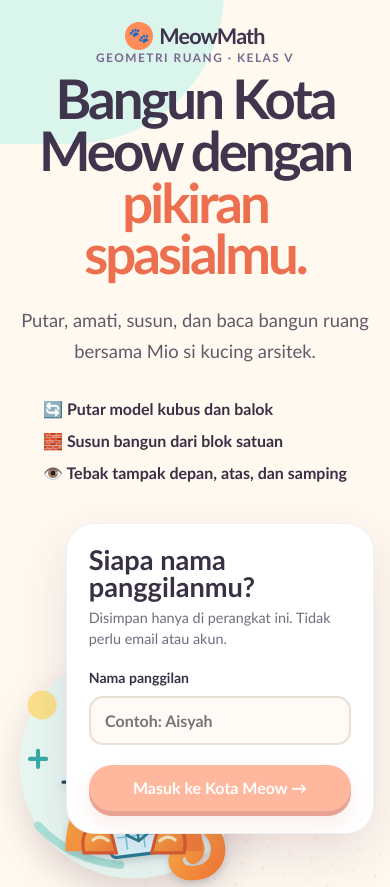
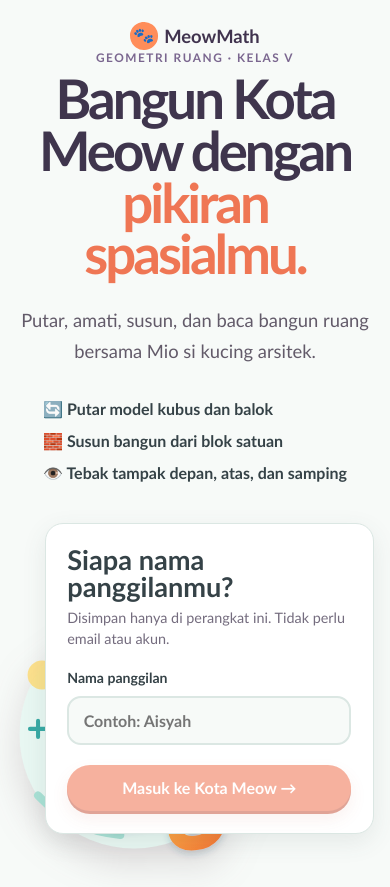
Before and after one commit to fadilyusuf725-commits/MeowMath, a React (Vite) app: page / in a window 390 px wide. Shown: the top 887 px of the page. Built offline with nearby package versions, Linux system fonts and the light colour scheme.

Commit message:
Simplify responsive child-friendly layout

```diff
--- a/src/styles.css
+++ b/src/styles.css
@@ -240,6 +240,109 @@ h1, h2, h3, .brand { font-family: ui-rounded, 'Trebuchet MS', system-ui, sans-se
 .architecture-unified-grid { grid-template-columns: minmax(270px, .85fr) minmax(0, 1.35fr); }
 @media (max-width: 760px) { .architecture-unified-grid { grid-template-columns: minmax(0, 1fr); } }
 
+:root {
+  color: #354247;
+  background: #f7faf8;
+  --ink: #354247;
+  --muted-ink: #68777a;
+  --line: #dbe7e3;
+  --surface: #ffffff;
+  --soft-surface: #f1f8f5;
+  --accent: #ef7654;
+  --accent-dark: #c95d45;
+}
+
+body { background: #f7faf8; color: var(--ink); }
+h1, h2, h3, .brand { letter-spacing: 0; }
+button, input { min-height: 44px; }
+.primary-button { background: var(--accent); box-shadow: 0 3px 0 var(--accent-dark), 0 8px 18px rgba(201, 93, 69, .16); }
+.primary-button:hover:not(:disabled) { box-shadow: 0 4px 0 var(--accent-dark), 0 10px 20px rgba(201, 93, 69, .2); }
+.secondary-button { background: #e9f2ef; color: #45605b; }
+.secondary-button:hover { background: #dcebe6; }
+.topbar { background: rgba(247, 250, 248, .94); border-bottom-color: var(--line); padding-top: .65rem; padding-bottom: .65rem; }
+.app-shell, .home-page, .content-page { background: #f7faf8; }
+.home-page, .content-page, .main-menu-page { max-width: 1180px; }
+.main-menu-hero, .home-hero, .resource-hero, .curriculum-hero, .nets-hero, .architecture-page-hero, .mission-map-heading { background: var(--surface); border: 1px solid var(--line); border-radius: 18px; box-shadow: 0 4px 16px rgba(64, 93, 87, .06); }
+.main-menu-hero::after, .home-hero::after, .welcome-decoration, .welcome-page::after { display: none; }
+.main-menu-hero__copy, .hero-copy { padding: clamp(1.25rem, 3vw, 2.5rem); }
+.main-menu-hero h1, .hero-copy h1, .resource-hero h1, .curriculum-hero h1, .nets-hero h1, .architecture-page-hero h1 { color: #354247; line-height: 1.02; }
+.main-menu-hero h1 em, .hero-copy h1 em, .welcome-copy h1 em { color: var(--accent); }
+.main-menu-board, .learning-steps, .resource-detail, .curriculum-section, .saved-designs, .teacher-card, .settings-card, .privacy-card { border: 1px solid var(--line); border-radius: 18px; box-shadow: 0 3px 12px rgba(64, 93, 87, .04); }
+.main-menu-board { padding: clamp(.9rem, 2vw, 1.25rem); }
+.main-menu-grid { gap: .65rem; }
+.main-menu-card { border-radius: 14px; min-height: 82px; }
+.main-menu-card:hover { box-shadow: 0 6px 14px rgba(64, 93, 87, .1); transform: translateY(-1px); }
+.main-menu-note, .learning-note { background: #38504d; border-radius: 15px; }
+.section-heading { margin-bottom: 1rem; }
+.section-heading h2, .quick-launch h2, .resource-library h2 { color: #354247; }
+.mission-card { border-radius: 15px; min-height: 220px; }
+.mission-card:hover:not(.is-locked) { box-shadow: 0 8px 16px rgba(64, 93, 87, .1); transform: translateY(-2px); }
+.challenge-card { border: 1px solid var(--line); border-radius: 18px; box-shadow: 0 5px 18px rgba(64, 93, 87, .06); }
+.choice-button, .builder-layer, .projection-card, .mini-game, .resource-subcard { border-radius: 12px; }
+.geometry-viewer, .resource-model-section { border-radius: 14px; }
+.quick-launch__cards button, .solid-picker { border-radius: 13px; }
+.quick-launch__cards button:hover { box-shadow: 0 5px 13px rgba(64, 93, 87, .08); transform: translateY(-1px); }
+.welcome-page { background: #f7faf8; }
+.welcome-form-card { border: 1px solid var(--line); border-radius: 18px; box-shadow: 0 8px 24px rgba(64, 93, 87, .1); }
+.welcome-form-card input { background: #f7faf8; border-color: var(--line); }
+.welcome-panel { min-height: 500px; }
+
+@media (min-width: 981px) {
+  .topbar nav button { min-height: 40px; }
+  .main-menu-grid { grid-template-columns: repeat(3, minmax(0, 1fr)); }
+  .quick-launch__cards { grid-template-columns: repeat(3, minmax(0, 1fr)); }
+}
+
+@media (max-width: 720px) {
+  .topbar { align-items: center; gap: .5rem; }
+  .topbar nav { gap: .15rem; margin-top: .15rem; }
+  .topbar nav button { background: #eef5f2; border-radius: 10px; min-height: 42px; padding: .4rem .65rem; }
+  .topbar-actions { gap: .4rem; }
+  .connection-badge { display: inline-block; font-size: .62rem; padding: .3rem .45rem; }
+  .main-menu-page, .content-page, .home-page { padding-left: .8rem; padding-right: .8rem; }
+  .main-menu-hero, .home-hero { display: block; }
+  .main-menu-hero__copy, .hero-copy { padding: 1.2rem; }
+  .main-menu-hero h1 { font-size: clamp(2rem, 10vw, 2.8rem); }
+  .main-menu-hero__art { min-height: 150px; }
+  .main-menu-hero__art .city-map { bottom: -8%; width: 96%; }
+  .main-menu-hero__art .mio-hero { width: 32%; }
+  .main-menu-board { margin-top: .8rem; }
+  .main-menu-grid { gap: .55rem; }
+  .main-menu-card { grid-template-columns: 2.55rem minmax(0, 1fr) 1rem; min-height: 70px; padding: .6rem; }
+  .main-menu-card__icon { border-radius: 10px; font-size: 1.2rem; height: 2.55rem; width: 2.55rem; }
+  .main-menu-card b { font-size: .84rem; }
+  .main-menu-card small { font-size: .67rem; }
+  .main-menu-note { gap: .7rem; margin-top: .8rem; padding: .75rem; }
+  .main-menu-note img { height: 42px; width: 42px; }
+  .main-menu-note b { font-size: .88rem; }
+  .main-menu-note p { font-size: .7rem; }
+  .resource-hero, .curriculum-hero, .nets-hero, .architecture-page-hero, .mission-map-heading { padding: 1.1rem; }
+  .resource-hero h1, .curriculum-hero h1, .nets-hero h1, .architecture-page-hero h1 { font-size: clamp(1.8rem, 9vw, 2.55rem); }
+  .learning-steps, .resource-detail, .curriculum-section, .saved-designs { padding: .9rem; }
+  .section-heading h2 { font-size: 1.55rem; }
+  .solid-picker { min-height: 67px; }
+  .resource-detail__header { align-items: center; }
+  .challenge-card { padding: .95rem; }
+  .challenge-actions button { min-height: 48px; }
+}
+
+@media (max-width: 420px) {
+  .brand { font-size: 1.15rem; }
+  .connection-badge { display: none; }
+  .avatar-button > span { height: 32px; width: 32px; }
+  .main-menu-hero__art { min-height: 128px; }
+  .main-menu-card { grid-template-columns: 2.35rem minmax(0, 1fr) .8rem; }
+  .main-menu-card__icon { height: 2.35rem; width: 2.35rem; }
+  .main-menu-card i { font-size: 1rem; }
+}
+
+@media (max-width: 720px) {
+  html, body { min-width: 0; overflow-x: hidden; }
+  .welcome-page { min-width: 0; width: 100%; }
+  .welcome-copy, .welcome-panel { min-width: 0; }
+  .welcome-form-card, .returning-profiles { max-width: 100%; width: 92%; }
+}
+
 /* Penjelajah model 3D pada pembekalan materi. */
 .resource-model-section { background: linear-gradient(135deg, #edf9f5, #f8f2ff); border: 1px solid #dcece5; border-radius: 19px; margin: 1rem 0; padding: clamp(.85rem, 2vw, 1.1rem); }
 .resource-model-section__copy { align-items: flex-start; display: flex; gap: .75rem; justify-content: space-between; margin: 0 0 .7rem; }
```
